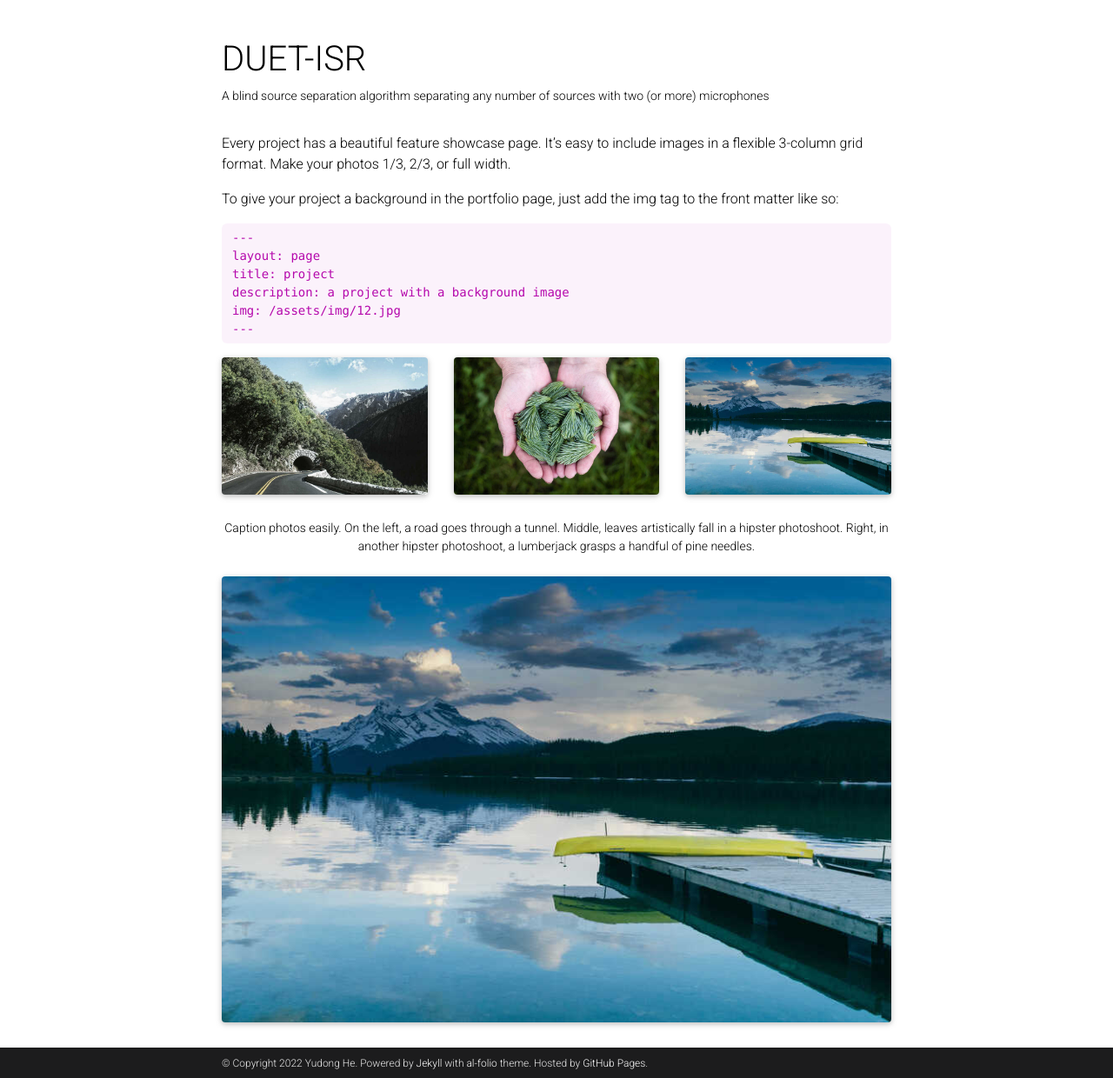
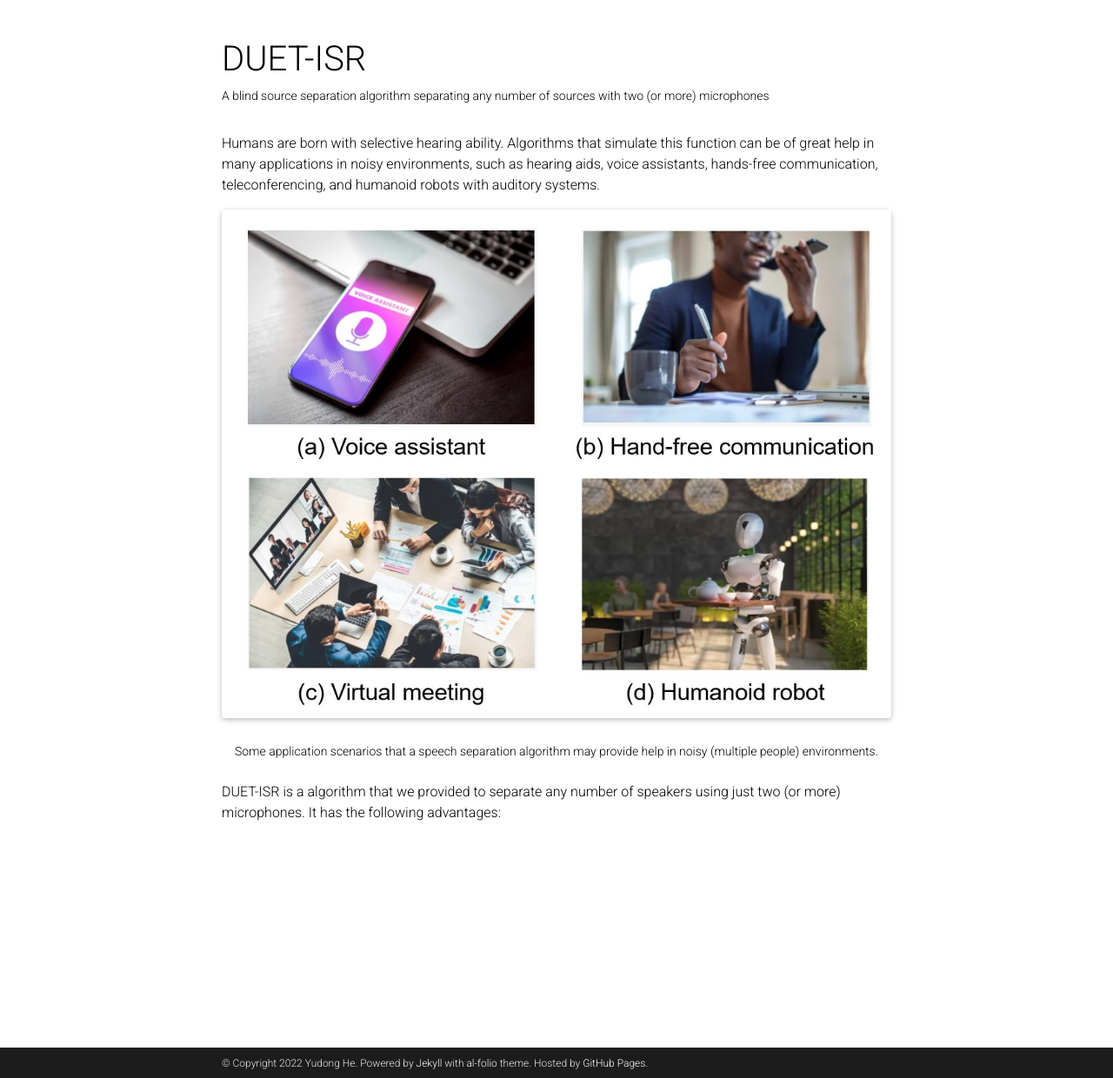
Before and after one commit to ydcnanhe/ydcnanhe.github.io, a Jekyll site: the page built from _projects/1_project.md, in a window 1280 px wide and 1400 px high, cut to the strip 160-1400 px from the top of the window. Shown: the whole strip at 87% size. Built offline with Jekyll 4.4.1, drawn with Linux system fonts in a browser that asks for light colours; comment, search, counter and statistics services are not loaded; a style sheet for code colours, icons or effects is not loaded; some of the changed text lies outside the part shown.

Commit message:
add some text to software "DUET-ISR"

````diff
--- a/_projects/1_project.md
+++ b/_projects/1_project.md
@@ -7,74 +7,15 @@ importance: 1
 category:
 ---
 
-Every project has a beautiful feature showcase page.
-It's easy to include images in a flexible 3-column grid format.
-Make your photos 1/3, 2/3, or full width.
-
-To give your project a background in the portfolio page, just add the img tag to the front matter like so:
-
-    ---
-    layout: page
-    title: project
-    description: a project with a background image
-    img: /assets/img/12.jpg
-    ---
+Humans are born with selective hearing ability. Algorithms that simulate this function can be of great help in many applications in noisy environments, such as hearing aids, voice assistants, hands-free communication, teleconferencing, and humanoid robots with auditory systems.
 
 <div class="row">
     <div class="col-sm mt-3 mt-md-0">
-        {% include figure.html path="assets/img/1.jpg" title="example image" class="img-fluid rounded z-depth-1" %}
-    </div>
-    <div class="col-sm mt-3 mt-md-0">
-        {% include figure.html path="assets/img/3.jpg" title="example image" class="img-fluid rounded z-depth-1" %}
-    </div>
-    <div class="col-sm mt-3 mt-md-0">
-        {% include figure.html path="assets/img/5.jpg" title="example image" class="img-fluid rounded z-depth-1" %}
+        {% include figure.html path="assets/img/BSS_application_scenarios.jpg" title="BSS_application_scenarios" class="img-fluid rounded z-depth-1" %}
     </div>
 </div>
 <div class="caption">
-    Caption photos easily. On the left, a road goes through a tunnel. Middle, leaves artistically fall in a hipster photoshoot. Right, in another hipster photoshoot, a lumberjack grasps a handful of pine needles.
-</div>
-<div class="row">
-    <div class="col-sm mt-3 mt-md-0">
-        {% include figure.html path="assets/img/5.jpg" title="example image" class="img-fluid rounded z-depth-1" %}
-    </div>
-</div>
-<div class="caption">
-    This image can also have a caption. It's like magic.
+    Some application scenarios that a speech separation algorithm may provide help in noisy (multiple people) environments.
 </div>
 
-You can also put regular text between your rows of images.
-Say you wanted to write a little bit about your project before you posted the rest of the images.
-You describe how you toiled, sweated, *bled* for your project, and then... you reveal its glory in the next row of images.
-
-
-<div class="row justify-content-sm-center">
-    <div class="col-sm-8 mt-3 mt-md-0">
-        {% include figure.html path="assets/img/6.jpg" title="example image" class="img-fluid rounded z-depth-1" %}
-    </div>
-    <div class="col-sm-4 mt-3 mt-md-0">
-        {% include figure.html path="assets/img/11.jpg" title="example image" class="img-fluid rounded z-depth-1" %}
-    </div>
-</div>
-<div class="caption">
-    You can also have artistically styled 2/3 + 1/3 images, like these.
-</div>
-
-
-The code is simple.
-Just wrap your images with `<div class="col-sm">` and place them inside `<div class="row">` (read more about the <a href="https://getbootstrap.com/docs/4.4/layout/grid/">Bootstrap Grid</a> system).
-To make images responsive, add `img-fluid` class to each; for rounded corners and shadows use `rounded` and `z-depth-1` classes.
-Here's the code for the last row of images above:
-
-{% raw %}
-```html
-<div class="row justify-content-sm-center">
-    <div class="col-sm-8 mt-3 mt-md-0">
-        {% include figure.html path="assets/img/6.jpg" title="example image" class="img-fluid rounded z-depth-1" %}
-    </div>
-    <div class="col-sm-4 mt-3 mt-md-0">
-        {% include figure.html path="assets/img/11.jpg" title="example image" class="img-fluid rounded z-depth-1" %}
-    </div>
-</div>
-```
-{% endraw %}
+DUET-ISR is a algorithm that we provided to separate any number of speakers using just two (or more) microphones. It has the following advantages:
````
Also changed, not shown: assets/img/BSS_application_scenarios.jpg (added).
